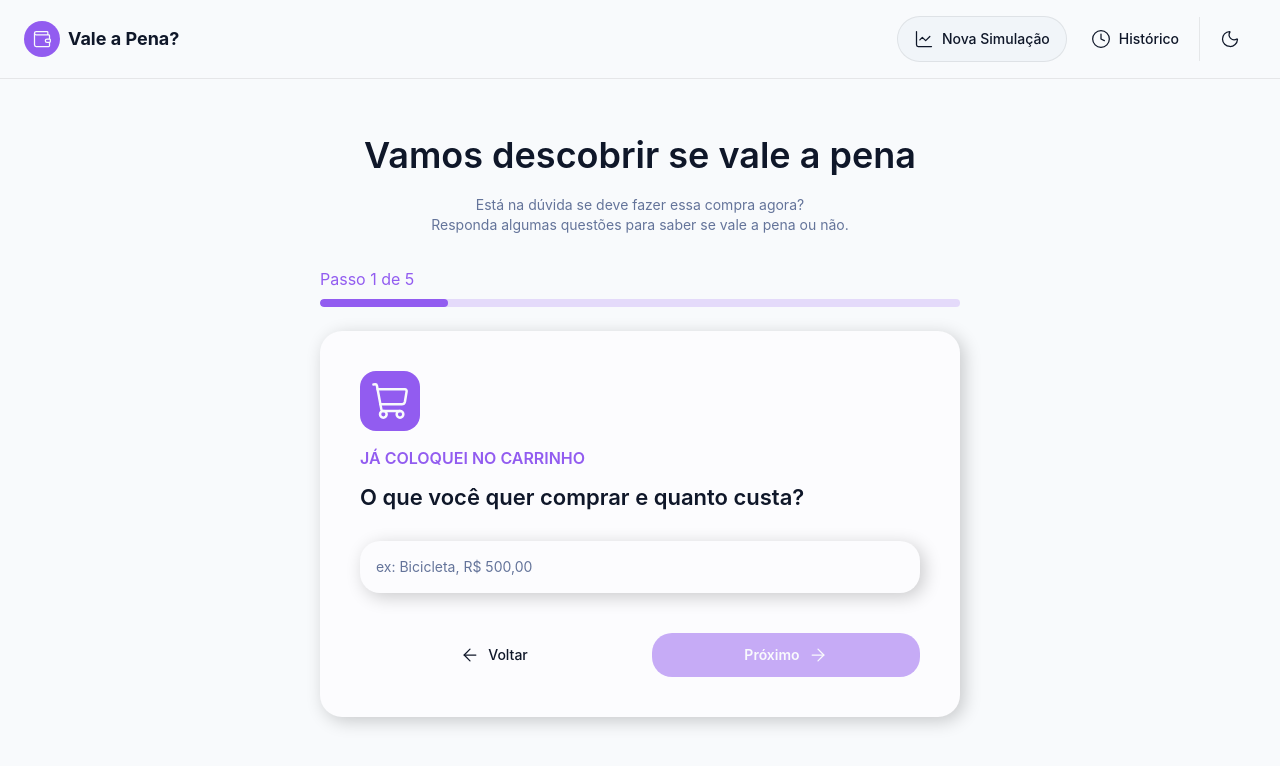
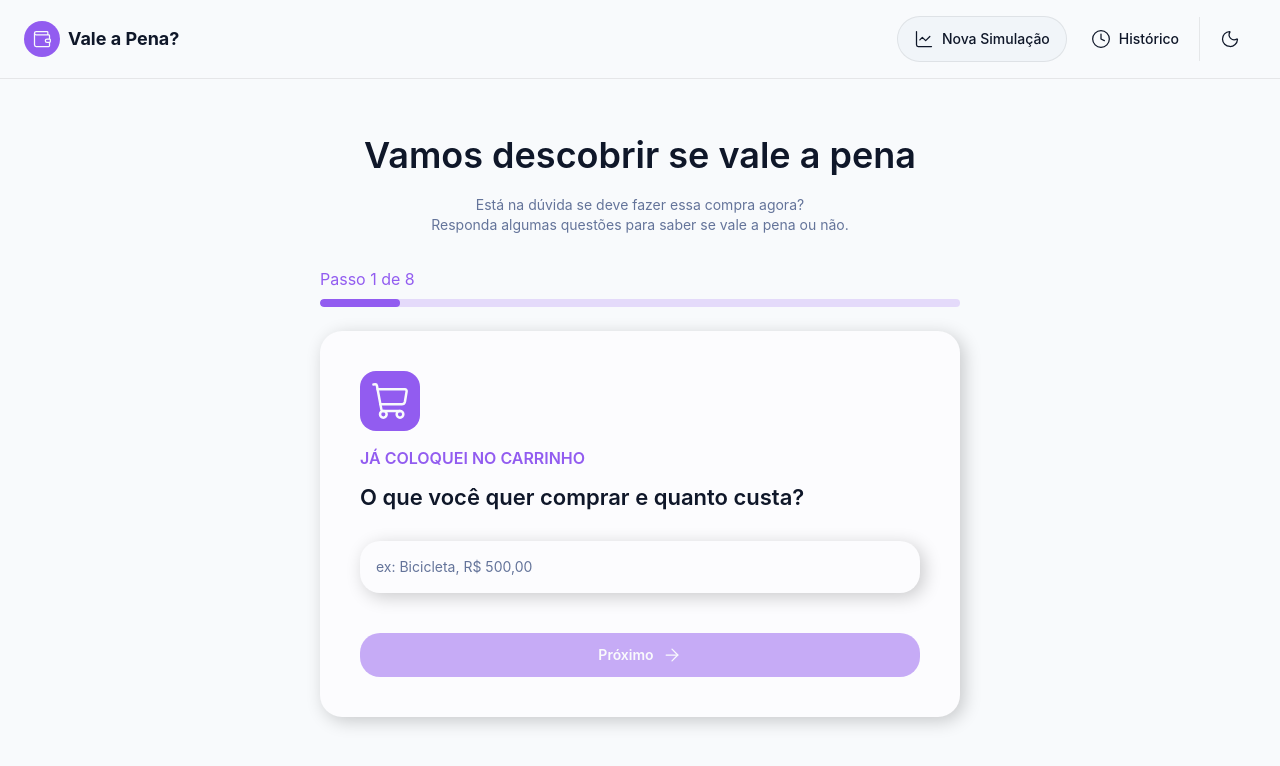
Before and after one commit to rodrigoularte/is-it-worth-it, a React (Vite) app: page / in a window 1280 px wide. Shown: the top 766 px of the page. Built offline with nearby package versions, Linux system fonts and the light colour scheme.

Commit message:
feat: add navigation between form steps

```diff
--- a/src/components/simulation/FormStep.tsx
+++ b/src/components/simulation/FormStep.tsx
@@ -1,13 +1,25 @@
 import { ArrowLeft, ArrowRight, type LucideIcon } from "lucide-react";
+import { useState } from "react";
 
 import Button from "../ui/Button";
 import Input, { type InputProps } from "../ui/Input";
 
-interface FormStepProps {
+export interface FormStepProps {
+  id: string;
   icon: LucideIcon;
   stepTitle: string;
   stepQuestion: string;
   inputProps: InputProps;
+  submitButtonProps?: {
+    label: string;
+    Icon: LucideIcon;
+  };
+}
+
+interface ActionButtonProps {
+  hideBackButton: boolean;
+  onBack: () => void;
+  onNext: () => void;
 }
 
 export function FormStep({
@@ -15,7 +27,23 @@ export function FormStep({
   stepTitle,
   stepQuestion,
   inputProps,
-}: FormStepProps) {
+  submitButtonProps,
+  hideBackButton,
+  onBack,
+  onNext,
+}: FormStepProps & ActionButtonProps) {
+  const [inputValue, setInputValue] = useState("");
+
+  const handleSubmit = (e: React.SyntheticEvent<HTMLFormElement>) => {
+    e.preventDefault();
+
+    if (!inputValue) {
+      return;
+    }
+
+    onNext();
+  };
+
   return (
     <div className="bg-card rounded-[22px] p-10 shadow-[4px_4px_18px_0px_rgba(0,0,0,0.2)]">
       <div className="bg-primary mb-4 flex h-15 w-15 items-center justify-center rounded-2xl">
@@ -28,24 +56,31 @@ export function FormStep({
         <h3 className="text-foreground mb-7 text-xl font-semibold sm:text-[22px]">
           {stepQuestion}
         </h3>
-        <form className="flex flex-col gap-10">
-          <Input {...inputProps} />
+        <form onSubmit={handleSubmit} className="flex flex-col gap-10">
+          <Input
+            {...inputProps}
+            value={inputValue}
+            onChange={(e) => setInputValue(e.target.value)}
+          />
           <div className="flex flex-col gap-6 sm:flex-row">
+            {!hideBackButton && (
               <Button
                 type="button"
                 variant="ghost"
                 className="order-2 flex-1 py-3 sm:order-1"
-              icon={ArrowLeft}>
+                icon={ArrowLeft}
+                onClick={onBack}>
                 Voltar
               </Button>
+            )}
             <Button
               type="submit"
               variant="primary"
               className="order-1 flex-1 py-3 sm:order-2"
-              icon={ArrowRight}
+              icon={submitButtonProps?.Icon || ArrowRight}
               iconOnRight
-              disabled>
-              Próximo
+              disabled={!inputValue}>
+              {submitButtonProps?.label || "Próximo"}
             </Button>
           </div>
         </form>
--- a/src/components/simulation/SimulationForm.tsx
+++ b/src/components/simulation/SimulationForm.tsx
@@ -1,23 +1,41 @@
-import { ShoppingCart } from "lucide-react";
+import { useState } from "react";
+
+import { formSteps } from "@/data/simulation";
 
 import { FormStep } from "./FormStep";
 import ProgressBar from "./ProgressBar";
 
 export default function SimulationForm() {
-  const stepTitle = "Já coloquei no carrinho";
-  const stepQuestion = "O que você quer comprar e quanto custa?";
+  const [currentStepIndex, setCurrentStepIndex] = useState(0);
+
+  const totalSteps = formSteps.length;
+  const currentStep = formSteps[currentStepIndex];
+
+  const handleNextStep = () => {
+    if (currentStepIndex + 1 > totalSteps - 1) {
+      return;
+    }
+
+    setCurrentStepIndex((prevIndex) => prevIndex + 1);
+  };
+
+  const handlePreviousStep = () => {
+    if (currentStepIndex === 0) {
+      return;
+    }
+
+    setCurrentStepIndex((prevIndex) => prevIndex - 1);
+  };
 
   return (
     <div className="w-full">
-      <ProgressBar currentStep={1} totalSteps={5} />
+      <ProgressBar currentStep={currentStepIndex + 1} totalSteps={totalSteps} />
       <FormStep
-        icon={ShoppingCart}
-        stepTitle={stepTitle}
-        stepQuestion={stepQuestion}
-        inputProps={{
-          type: "text",
-          placeholder: "ex: Bicicleta, R$ 500,00",
-        }}
+        key={currentStep.id}
+        {...currentStep}
+        onBack={handlePreviousStep}
+        onNext={handleNextStep}
+        hideBackButton={currentStepIndex === 0}
       />
     </div>
   );
--- /dev/null
+++ b/src/data/simulation.ts
@@ -0,0 +1,114 @@
+import {
+  Clock,
+  CreditCard,
+  HelpCircle,
+  PiggyBank,
+  Receipt,
+  ShoppingCart,
+  Sparkles,
+  Target,
+  Wallet,
+} from "lucide-react";
+
+import type { FormStepProps } from "@/components/simulation/FormStep";
+
+export const formSteps: FormStepProps[] = [
+  {
+    id: "purchase",
+    icon: ShoppingCart,
+    stepTitle: "Já coloquei no carrinho",
+    stepQuestion: "O que você quer comprar e quanto custa?",
+    inputProps: {
+      type: "text",
+      placeholder: "ex: Bicicleta, R$ 500,00",
+      maxLength: 100,
+    },
+  },
+  {
+    id: "payment",
+    icon: CreditCard,
+    stepTitle: "Pagamento",
+    stepQuestion: "Como pretende pagar esta compra?",
+    inputProps: {
+      type: "text",
+      placeholder: "ex: À vista, Parcelado em 6x",
+      maxLength: 50,
+    },
+  },
+  {
+    id: "motivation",
+    icon: HelpCircle,
+    stepTitle: "Motivação",
+    stepQuestion: "Qual a real necessidade desta compra agora?",
+    inputProps: {
+      type: "text",
+      placeholder:
+        "ex: Necessidade real, Desejo do momento, ou Estou na dúvida",
+      maxLength: 50,
+    },
+  },
+  {
+    id: "income",
+    icon: Wallet,
+    stepTitle: "Renda Mensal",
+    stepQuestion: "Quanto você recebe livre na sua conta por mês?",
+    inputProps: {
+      type: "text",
+      placeholder: "ex: 3.000,00",
+      prefix: "R$",
+      maxLength: 12,
+    },
+  },
+  {
+    id: "expenses",
+    icon: Receipt,
+    stepTitle: "Despesas Fixas",
+    stepQuestion:
+      "Aproximadamente quanto você gasta por mês com contas e despesas essenciais?",
+    inputProps: {
+      type: "text",
+      placeholder: "ex: 2.000,00",
+      prefix: "R$",
+      maxLength: 12,
+    },
+  },
+  {
+    id: "work-hours",
+    icon: Clock,
+    stepTitle: "Jornada de Trabalho",
+    stepQuestion: "Quantas horas você trabalha por semana?",
+    inputProps: {
+      type: "text",
+      placeholder: "ex: 40",
+      suffix: "horas",
+      maxLength: 2,
+    },
+  },
+  {
+    id: "goal",
+    icon: Target,
+    stepTitle: "Sua Meta",
+    stepQuestion: "Qual o seu maior sonho ou meta atual e quanto ele custa?",
+    inputProps: {
+      type: "text",
+      placeholder: "ex: Viagem para o Japão, R$ 15.000",
+      maxLength: 100,
+    },
+  },
+  {
+    id: "savings",
+    icon: PiggyBank,
+    stepTitle: "Economia Mensal",
+    stepQuestion: "Quanto você consegue guardar por mês para essa meta?",
+    inputProps: {
+      type: "text",
+      placeholder: "ex: 300,00",
+      prefix: "R$",
+      maxLength: 12,
+    },
+    submitButtonProps: {
+      label: "Gerar simulação",
+      Icon: Sparkles,
+    },
+  },
+];
```
Lines whose indentation alone changed are shown as unchanged.
